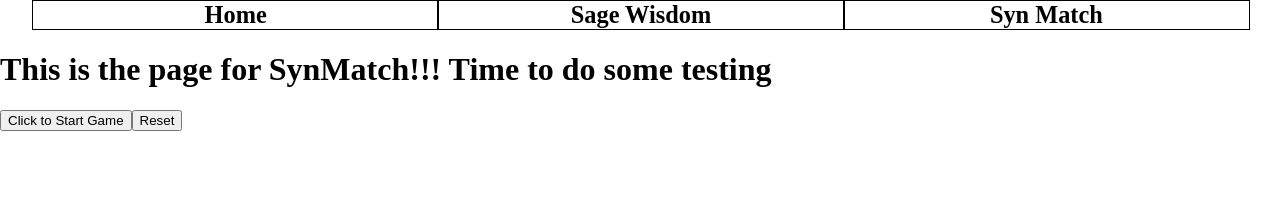
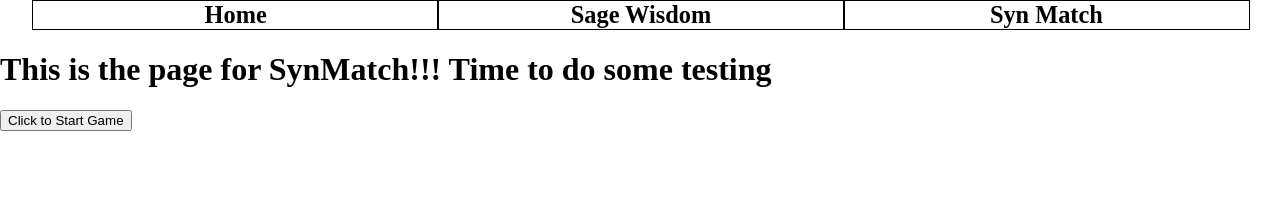
Before and after one commit to JordanFJH/project-2, a React (Vite) app: page /synmatch in a window 1280 px wide. Shown: the top 200 px of the page. Built offline with nearby package versions, Linux system fonts and the light colour scheme.

Commit message:
added proper game over and reset button when game is over

```diff
--- a/src/pages/SynMatchPage.jsx
+++ b/src/pages/SynMatchPage.jsx
@@ -87,9 +87,6 @@ function SynMatchPage(props) {
     }
 
     function setGameUp(data) {
-        if (gameReady) {
-            return
-        }
         let synNeed = 0;
         let antNeed = 0;
         for (let index = 0; index < 3; index++) {
@@ -134,12 +131,16 @@ function SynMatchPage(props) {
                 <h2>The game has ended</h2>
                 <h3>You selected - Antonyms: {antsSelected} - Synonyms: {synsSelected}</h3>
                 <h3>{result}</h3>
+                <button onClick={handleReset}>Reset</button>
             </div>
         )
     }
 
 
     async function getRandomWord() {
+        if (gameReady) {
+            return
+        }
         try {
             let response = await fetch("https://random-word-api.vercel.app/api?words=1")
             let data = await response.json();
@@ -174,7 +175,6 @@ function SynMatchPage(props) {
         <div className="synmatch-main">
             <h1>This is the page for SynMatch!!! Time to do some testing</h1>
             <button onClick={getRandomWord}>Click to Start Game</button>
-            <button onClick={handleReset}>Reset</button>
             { gameReady &&
             <section className="game-area">
                 <h2>Your Word: {randomWord}</h2>
```
